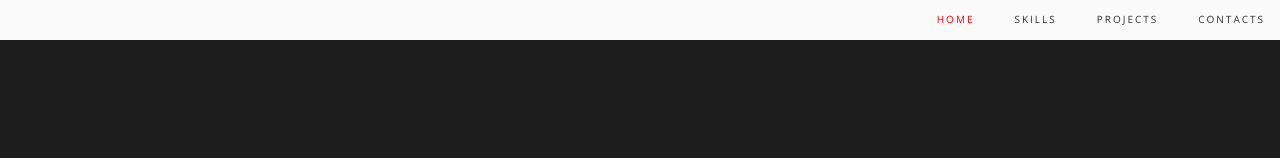
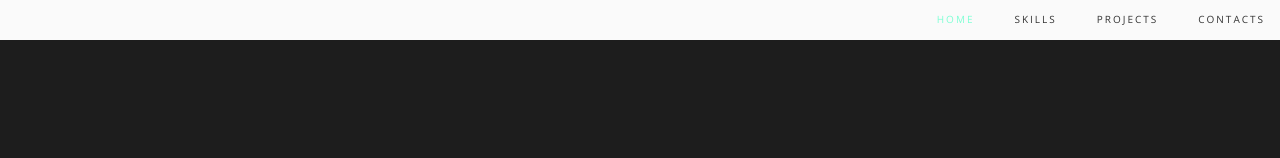
Before and after one commit to AlertDSG/CV, a React (Create React App) app: page / in a window 1280 px wide. Shown: the top 158 px of the page. Built offline with nearby package versions, Linux system fonts and the light colour scheme.

Commit message:
add parallax

```diff
--- a/package.json
+++ b/package.json
@@ -18,9 +18,11 @@
     "node-sass": "^7.0.1",
     "react": "^18.1.0",
     "react-dom": "^18.1.0",
-    "react-particles": "^2.2.4",
+    "react-parallax": "^3.5.1",
+    "react-parallax-tilt": "^1.7.60",
     "react-router-dom": "^6.3.0",
     "react-scripts": "5.0.1",
+    "tsparticles": "^2.2.4",
     "typescript": "^4.4.2",
     "web-vitals": "^2.1.0"
   },
--- a/src/components/AboutMe/AboutMe.tsx
+++ b/src/components/AboutMe/AboutMe.tsx
@@ -1,32 +1,14 @@
 import React from 'react'
 import style from './AboutMe.module.scss'
+import Tilt from 'react-parallax-tilt';
 
-
-
-// import Particles from "react-particles-js";
-//
-//
-//
-// const particlesOpt = {
-//     "particles": {
-//         "number": {
-//             "value": 150,
-//             "density": {
-//                 "enable": true,
-//                 "value_area": 800
-//             },
-//         },
-//     },
-// }
 type AboutType = {
     positionHandler: (status: string) => void
 }
 export const AboutMe = ({positionHandler}: AboutType) => {
 
-
     return (
         <section id={'about'} className={style.aboutMe} onWheel={event => positionHandler(event.currentTarget.id)}>
-            {/*<Particles />*/}
             <div className={'container'}>
                 <div className={style.contentBlock}>
                     <div className={style.text}>
@@ -34,8 +16,10 @@ export const AboutMe = ({positionHandler}: AboutType) => {
                         <h1 className={style.allName}>My name is <span className={style.name}>DZMITRIY,</span></h1>
                         <span className={style.anyText}>And I'm Frontend Developer</span>
                     </div>
-                    <div className={style.photoBlock}>
-                    </div>
+                    <Tilt glareReverse={true}>
+                        <div className={style.photoBlock}>
+                        </div>
+                    </Tilt>
                 </div>
             </div>
         </section>
--- a/src/components/Navigation/Navigation.module.scss
+++ b/src/components/Navigation/Navigation.module.scss
@@ -20,13 +20,10 @@
             color: $anyText;
         }
         .link:hover{
-            color: red
-        }
-        .link:target{
-            color: red
+            color: aquamarine
         }
         .linkActive{
-            color: red
+            color: aquamarine
         }
     }
 }
```
Also changed, not shown: src/components/AboutMe/AboutMe.module.scss (line endings or trailing spaces).
